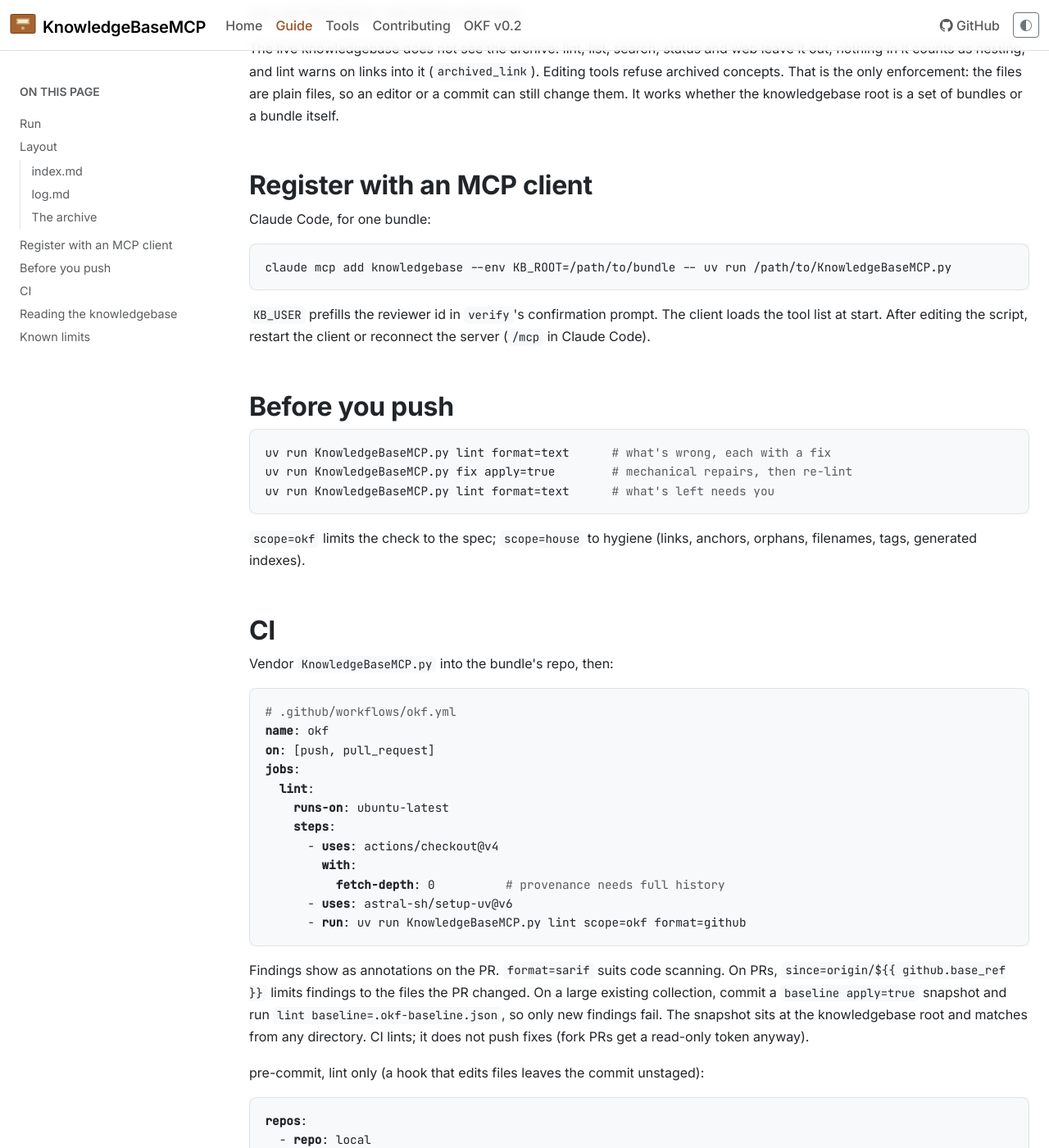
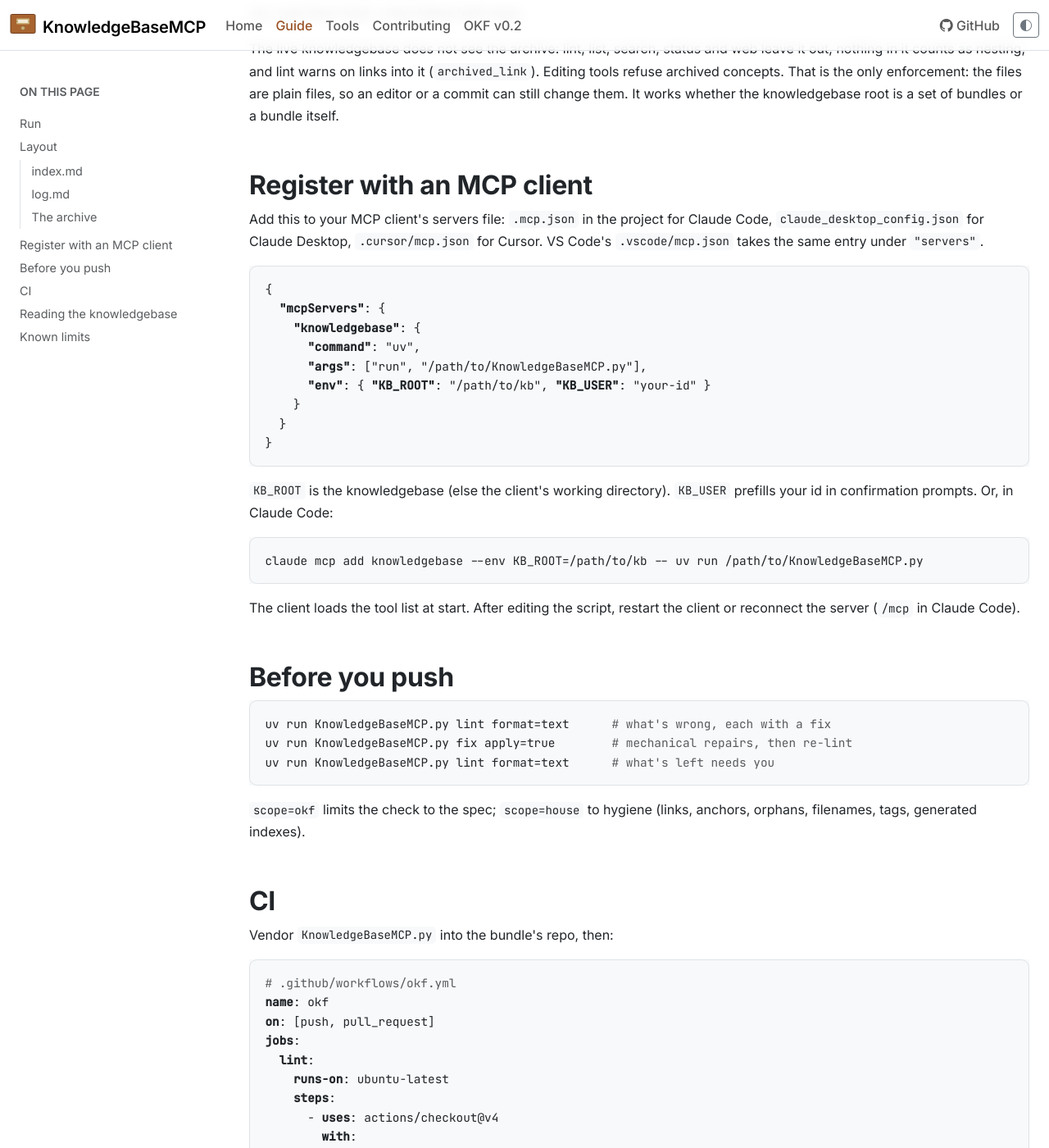
Before and after one commit to dfoulks1/KnowledgeBaseMCP, an MkDocs documentation site: the page built from docs-src/guide.md, in a window 1280 px wide and 1400 px high, scrolled down 2870 px. Shown: the whole window at 82% size. Built offline with MkDocs 1.6.1, drawn with Linux system fonts in a browser that asks for light colours.

Commit message:
Docs: the MCP servers-file entry (mcpServers) on the home page and in the README, copy-ready
Co-Authored-By: Claude Opus 5.5 <noreply@anthropic.com>

````diff
--- a/README.md
+++ b/README.md
@@ -154,14 +154,30 @@ bundle itself.
 <!-- --8<-- [start:register] -->
 ## Register with an MCP client
 
-Claude Code, for one bundle:
+Add this to your MCP client's servers file: `.mcp.json` in the project for
+Claude Code, `claude_desktop_config.json` for Claude Desktop, `.cursor/mcp.json`
+for Cursor. VS Code's `.vscode/mcp.json` takes the same entry under `"servers"`.
+
+```json
+{
+  "mcpServers": {
+    "knowledgebase": {
+      "command": "uv",
+      "args": ["run", "/path/to/KnowledgeBaseMCP.py"],
+      "env": { "KB_ROOT": "/path/to/kb", "KB_USER": "your-id" }
+    }
+  }
+}
+```
+
+`KB_ROOT` is the knowledgebase (else the client's working directory). `KB_USER`
+prefills your id in confirmation prompts. Or, in Claude Code:
 
 ```sh
-claude mcp add knowledgebase --env KB_ROOT=/path/to/bundle -- uv run /path/to/KnowledgeBaseMCP.py
+claude mcp add knowledgebase --env KB_ROOT=/path/to/kb -- uv run /path/to/KnowledgeBaseMCP.py
 ```
 
-`KB_USER` prefills the reviewer id in `verify`'s confirmation prompt. The
-client loads the tool list at start. After editing the script, restart
+The client loads the tool list at start. After editing the script, restart
 the client or reconnect the server (`/mcp` in Claude Code).
 
 <!-- --8<-- [end:register] -->
--- a/docs-src/css/custom.css
+++ b/docs-src/css/custom.css
@@ -70,3 +70,4 @@ pre.has-copy:hover .copy-btn, .copy-btn:focus { opacity: 1; }
 .get-it { max-width: 44rem; margin: 0 auto 2.5rem; }
 .get-it h3 { margin-top: 0; }
 .get-it pre.has-copy .copy-btn { opacity: 1; }
+.get-it pre { margin-bottom: 1rem; }
--- a/docs/css/custom.css
+++ b/docs/css/custom.css
@@ -70,3 +70,4 @@ pre.has-copy:hover .copy-btn, .copy-btn:focus { opacity: 1; }
 .get-it { max-width: 44rem; margin: 0 auto 2.5rem; }
 .get-it h3 { margin-top: 0; }
 .get-it pre.has-copy .copy-btn { opacity: 1; }
+.get-it pre { margin-bottom: 1rem; }
````
Also changed, not shown: docs-src/index.md (+15 -7 lines), docs/guide/index.html (+16 -4 lines), docs/index.html (+11 -3 lines).
